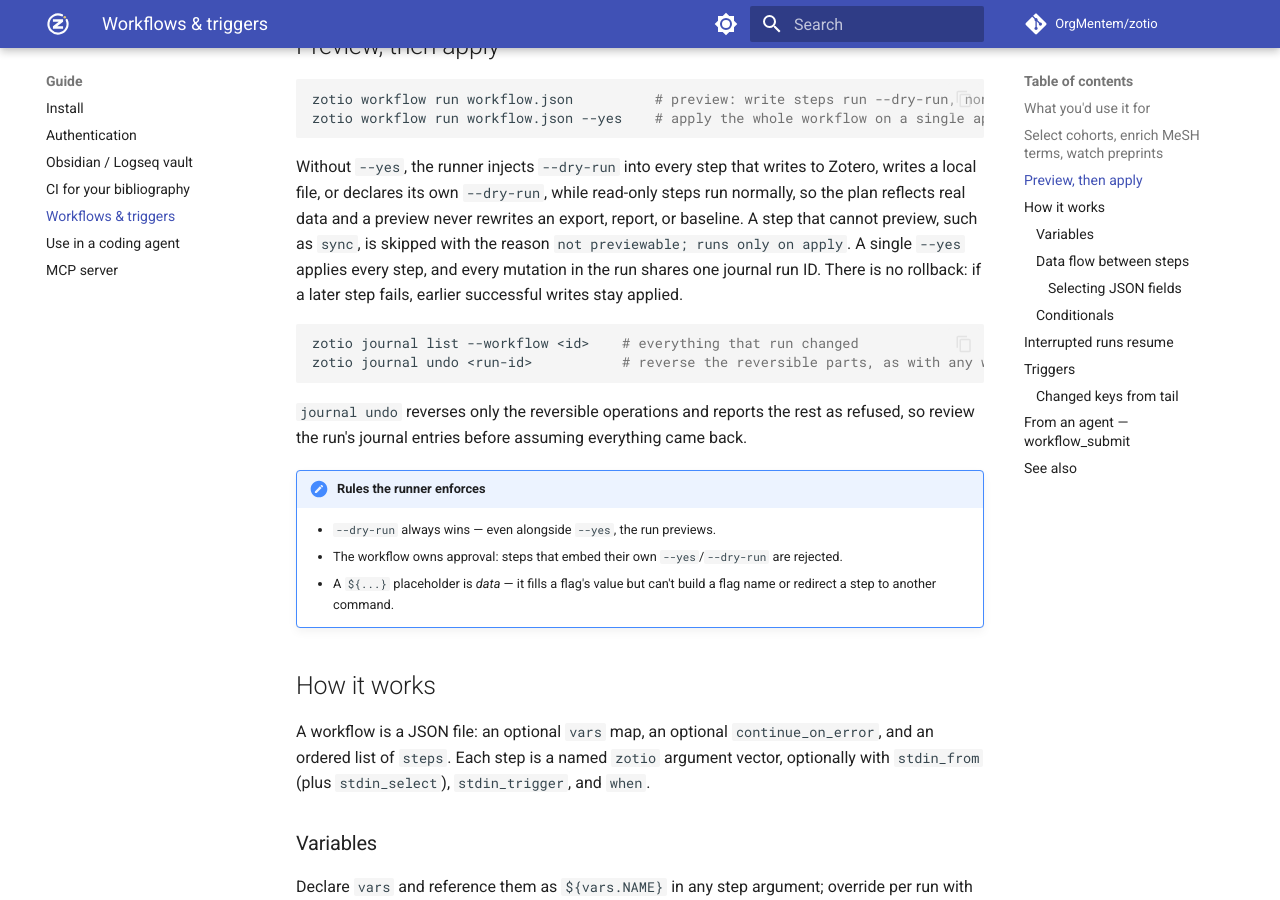
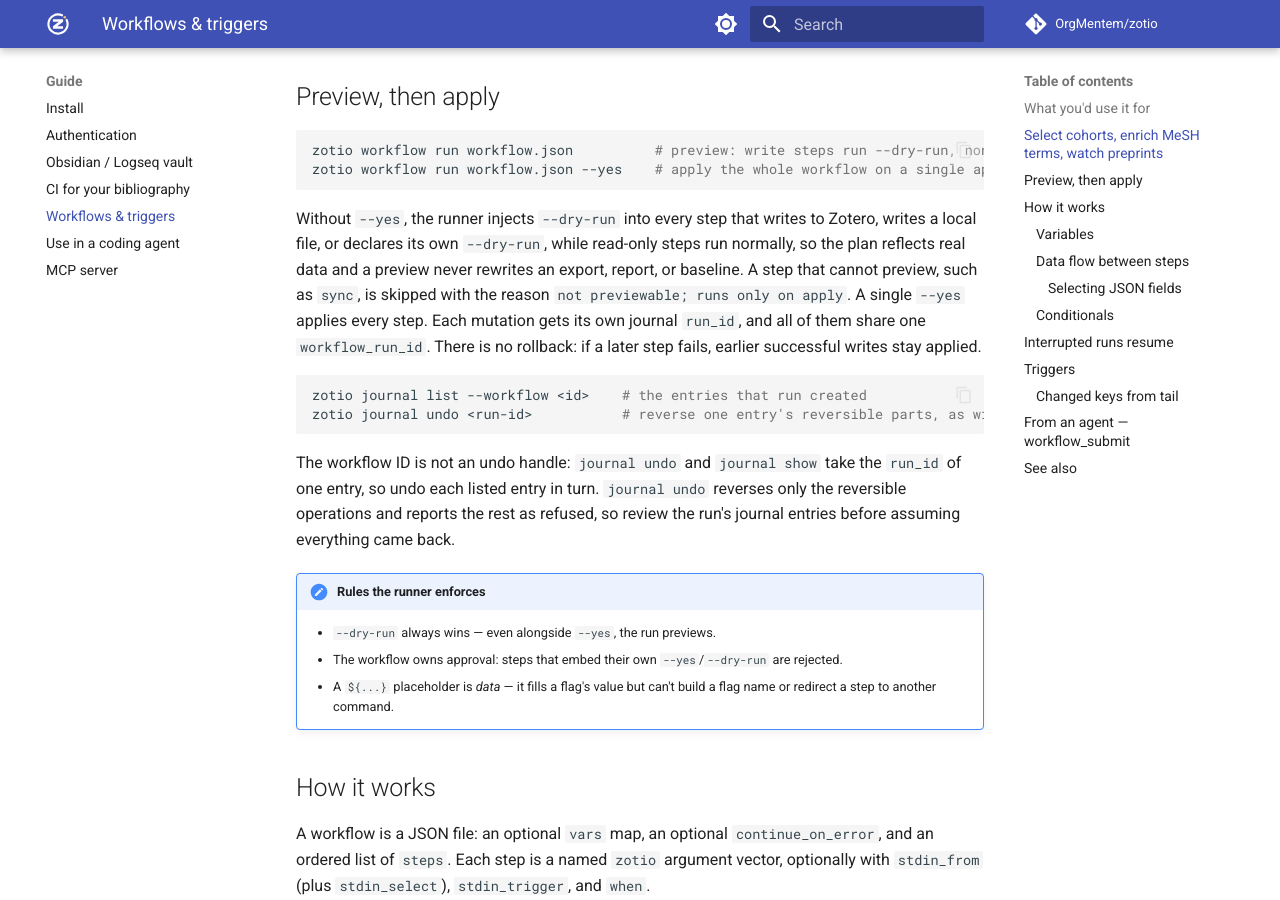
Before and after one commit to OrgMentem/zotio, an MkDocs documentation site: the page built from docs/guide/workflows.md, in a window 1280 px wide and 900 px high, scrolled down 2557 px. Built offline with MkDocs 1.6.1 and Material for MkDocs 9.7.7, drawn with Linux system fonts in a browser that asks for light colours; comment, search, counter and statistics services are not loaded; some of the changed text lies outside the part shown.

Commit message:
docs(workflows): fix journal ids, bibcheck gate and tail trigger failure
Findings zotio-a04a6caefed1f875, zotio-0c7cbf3f7e314669, zotio-9c718990657c4b63.

````diff
--- a/docs/guide/workflows.md
+++ b/docs/guide/workflows.md
@@ -19,11 +19,11 @@
 
 The diagnose step reports the gaps; the fix step selects its own missing-DOI queue inside the scope rather than consuming the health output. `items enrich` requires at least one category flag; select the matching flags for other gaps (`--missing-abstract`, `--missing-pdf`, and the rest). The preview shows the whole plan; one `--yes` runs it.
 
-**Prove a bibliography is submission-ready.** Chain the checks that gate a paper so one command says pass or fail. Record the baseline first with `zotio export snapshot --output corpus.jsonl`, which writes the `corpus.jsonl.manifest.json` sidecar the verify step reads:
+**Prove a bibliography is submission-ready.** Chain the checks that gate a paper so one command says pass or fail. `--fail-on-unknown` makes the bibcheck step exit 11 when a cited key is unknown or ambiguous; without it bibcheck only reports findings. Record the baseline first with `zotio export snapshot --output corpus.jsonl`, which writes the `corpus.jsonl.manifest.json` sidecar the verify step reads:
 
 ```json
 { "steps": [
-  { "args": ["items", "bibcheck", "thesis.tex"] },
+  { "args": ["items", "bibcheck", "thesis.tex", "--fail-on-unknown"] },
   { "args": ["export", "snapshot", "verify", "corpus.jsonl.manifest.json", "--fail-on-drift"] }
 ]}
 ```
@@ -70,14 +70,14 @@
 zotio workflow run workflow.json --yes    # apply the whole workflow on a single approval
 ```
 
-Without `--yes`, the runner injects `--dry-run` into every step that writes to Zotero, writes a local file, or declares its own `--dry-run`, while read-only steps run normally, so the plan reflects real data and a preview never rewrites an export, report, or baseline. A step that cannot preview, such as `sync`, is skipped with the reason `not previewable; runs only on apply`. A single `--yes` applies every step, and every mutation in the run shares one journal run ID. There is no rollback: if a later step fails, earlier successful writes stay applied.
+Without `--yes`, the runner injects `--dry-run` into every step that writes to Zotero, writes a local file, or declares its own `--dry-run`, while read-only steps run normally, so the plan reflects real data and a preview never rewrites an export, report, or baseline. A step that cannot preview, such as `sync`, is skipped with the reason `not previewable; runs only on apply`. A single `--yes` applies every step. Each mutation gets its own journal `run_id`, and all of them share one `workflow_run_id`. There is no rollback: if a later step fails, earlier successful writes stay applied.
 
 ```bash
-zotio journal list --workflow <id>    # everything that run changed
-zotio journal undo <run-id>           # reverse the reversible parts, as with any write
+zotio journal list --workflow <id>    # the entries that run created
+zotio journal undo <run-id>           # reverse one entry's reversible parts, as with any write
 ```
 
-`journal undo` reverses only the reversible operations and reports the rest as refused, so review the run's journal entries before assuming everything came back.
+The workflow ID is not an undo handle: `journal undo` and `journal show` take the `run_id` of one entry, so undo each listed entry in turn. `journal undo` reverses only the reversible operations and reports the rest as refused, so review the run's journal entries before assuming everything came back.
 
 !!! note "Rules the runner enforces"
     - `--dry-run` always wins — even alongside `--yes`, the run previews.
@@ -171,7 +171,7 @@
 zotio tail  --workflow workflow.json          # once after a poll cycle that emitted change events
 ```
 
-`watch --workflow` fires after each successful sync; `tail --workflow` fires only on cycles that saw events (quiet when nothing changed). Triggered runs follow the same contract: they **preview unless the `watch`/`tail` invocation itself carries `--yes`**. A trigger failure is logged but never stops the loop, and a failed *applied* trigger leaves its checkpoint — later applied triggers refuse until you resume or delete it (`zotio workflow run workflow.json --yes --resume`).
+`watch --workflow` fires after each successful sync; `tail --workflow` fires only on cycles that saw events (quiet when nothing changed). Triggered runs follow the same contract: they **preview unless the `watch`/`tail` invocation itself carries `--yes`**. With `watch`, a trigger failure is logged and the loop continues. With `tail`, a triggered workflow failure stops the command with an error and holds the cursor, so restarting `tail` can redeliver the same changes. A failed *applied* trigger leaves its checkpoint (in either command) — later applied triggers refuse until you resume or delete it (`zotio workflow run workflow.json --yes --resume`).
 
 Add `--workflow-on-change` (it requires `--workflow`) to run the workflow only after a cycle that changed the local mirror. A change is a row that sync stored, rewrote with different content, or reaped because the object is gone upstream (an erased collection or a purged trash row). Tags and schema rows that come back unchanged are not changes. An unchanged cycle logs `workflow skipped: library unchanged`. A cycle whose sync failed, or in which any resource failed, never runs the workflow; its changes wait for the next complete cycle.
 
````
Also changed, not shown: docs/concepts/write-safety.md (+1 -1 lines).
